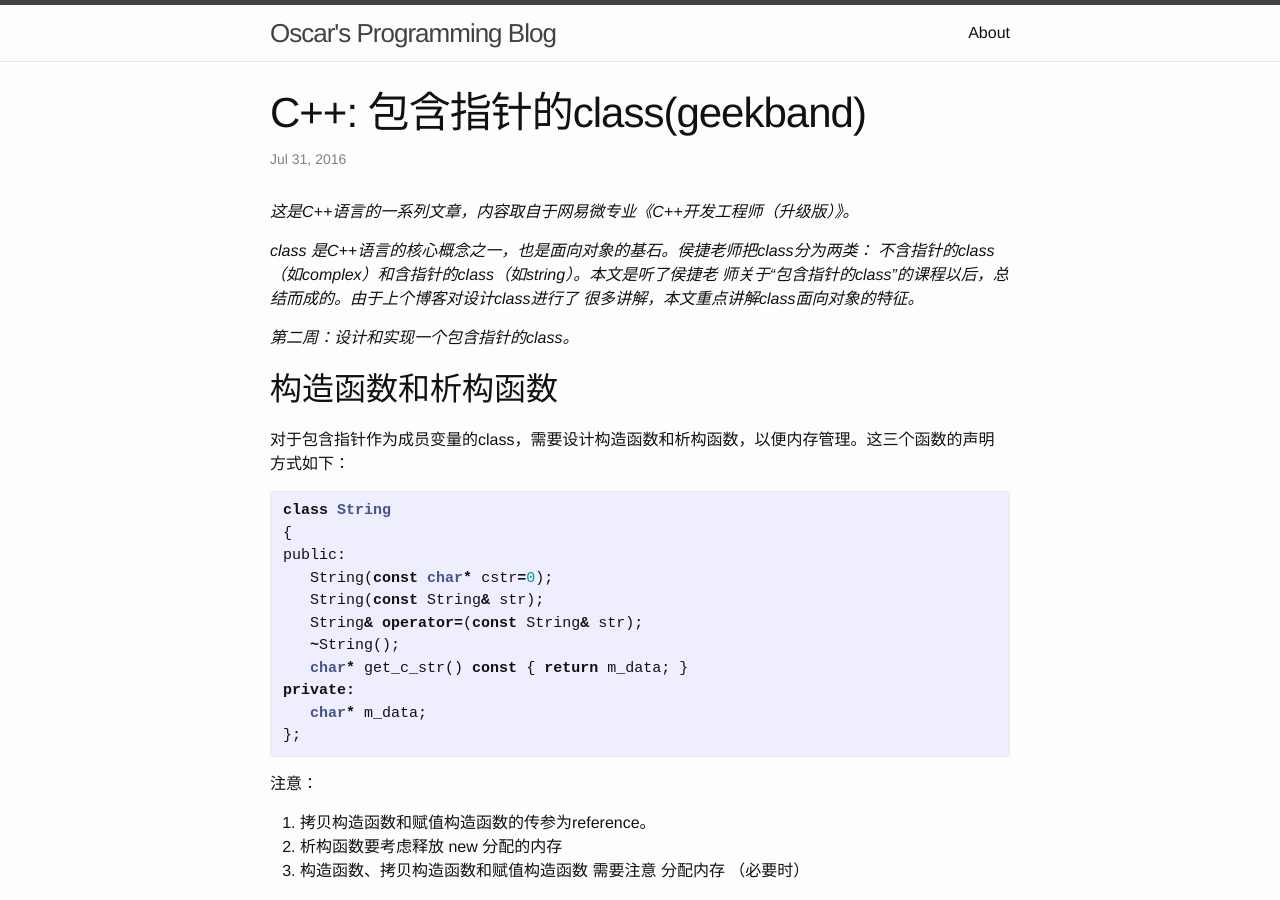
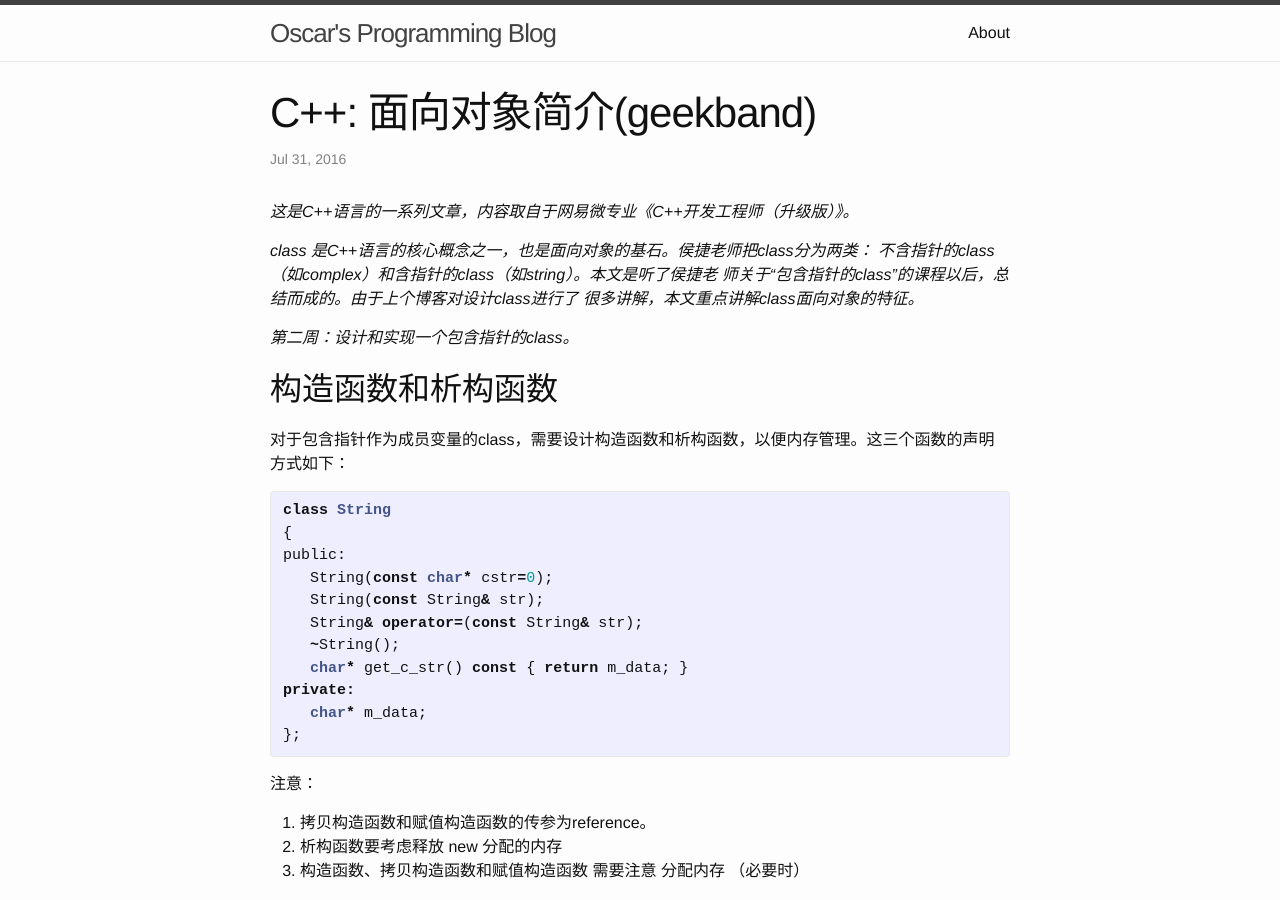
Before and after one commit to oscarzhao/oscarzhao.github.io, a Jekyll site: the page built from _posts/2016-07-31-week-02-class-with-ptr.markdown, in a window 1280 px wide and 900 px high. Built offline with Jekyll 4.4.1, drawn with Linux system fonts in a browser that asks for light colours.

Commit message:
udpate title

```diff
--- a/_posts/2016-07-31-week-02-class-with-ptr.markdown
+++ b/_posts/2016-07-31-week-02-class-with-ptr.markdown
@@ -1,6 +1,6 @@
 ---
 layout: post
-title:  "C++: 包含指针的class(geekband)"
+title:  "C++: 面向对象简介(geekband)"
 date:   2016-07-31 11:59:00 +0800
 categories: C++
 ---
```
